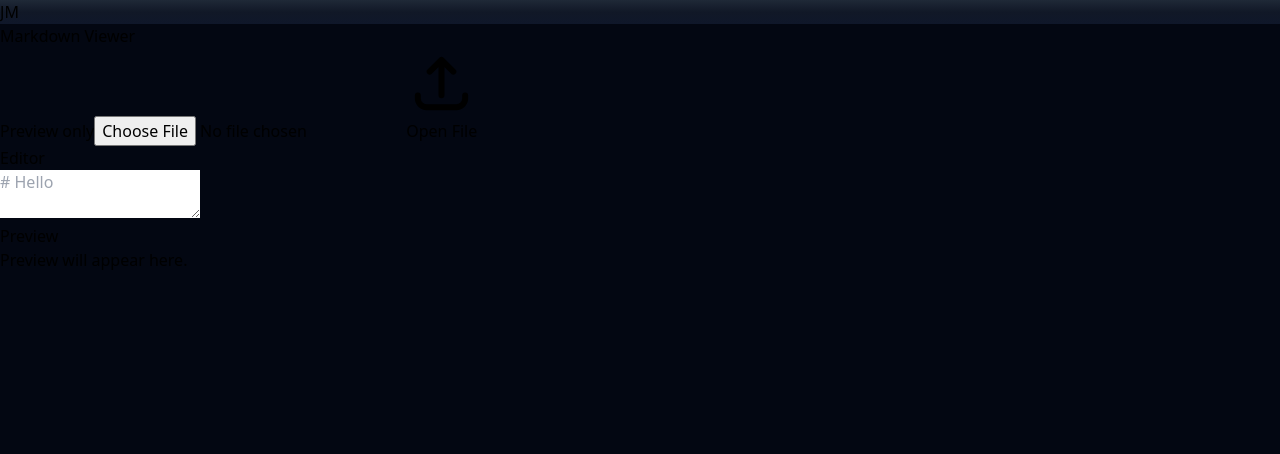
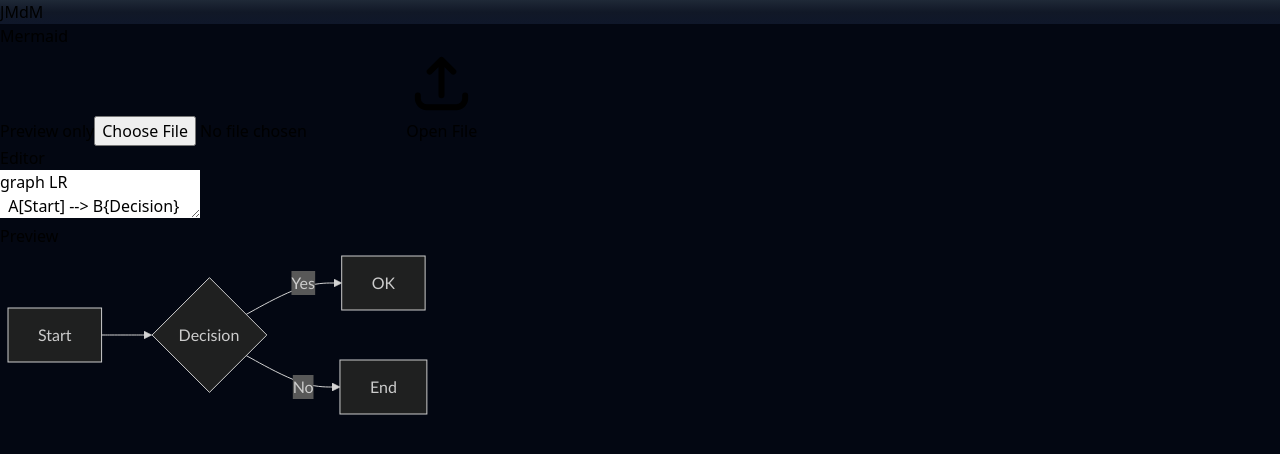
Before and after one commit to mznet/picosat, a React (Vite) app: page / in a window 1280 px wide. Both pictures are taken after a click on the button "Mermaid". Shown: the top 454 px of the page. Built offline with nearby package versions, Linux system fonts and the light colour scheme.

Commit message:
feat: add Mermaid tool with editor, preview, and Open File

```diff
--- a/package.json
+++ b/package.json
@@ -19,7 +19,8 @@
     "react": "^18.3.1",
     "react-dom": "^18.3.1",
     "react-markdown": "^9.0.1",
-    "remark-gfm": "^4.0.0"
+    "remark-gfm": "^4.0.0",
+    "mermaid": "^11.0.0"
   },
   "devDependencies": {
     "@eslint/js": "^9.17.0",
--- a/src/App.tsx
+++ b/src/App.tsx
@@ -1,6 +1,7 @@
 import { useState, useCallback, useMemo, useRef, useEffect } from 'react'
 import Sidebar, { type ViewType } from './components/Sidebar'
 import MarkdownViewer from './components/MarkdownViewer'
+import MermaidViewer from './components/MermaidViewer'
 
 type DiffType = 'added' | 'removed' | 'changed' | 'unchanged'
 
@@ -709,6 +710,11 @@ function App() {
             <MarkdownViewer />
           </div>
         )}
+        {currentView === 'mermaid' && (
+          <div className="max-w-[1800px] mx-auto px-4 py-6 w-full flex-1 flex flex-col min-h-0">
+            <MermaidViewer />
+          </div>
+        )}
       </main>
     </div>
   )
--- /dev/null
+++ b/src/components/MermaidViewer.tsx
@@ -0,0 +1,162 @@
+import { useState, useCallback, useRef, useEffect } from 'react'
+import mermaid from 'mermaid'
+
+function isTauriEnv(): boolean {
+  if (typeof window === 'undefined') return false
+  const w = window as unknown as { __TAURI_INTERNALS__?: unknown; __TAURI__?: unknown }
+  return w.__TAURI_INTERNALS__ != null || w.__TAURI__ != null
+}
+
+const DEFAULT_CODE = `graph LR
+  A[Start] --> B{Decision}
+  B -->|Yes| C[OK]
+  B -->|No| D[End]`
+
+export default function MermaidViewer() {
+  const [code, setCode] = useState(DEFAULT_CODE)
+  const [fileName, setFileName] = useState<string | null>(null)
+  const [previewOnly, setPreviewOnly] = useState(false)
+  const [svg, setSvg] = useState<string | null>(null)
+  const [error, setError] = useState<string | null>(null)
+  const fileInputRef = useRef<HTMLInputElement>(null)
+  const renderIdRef = useRef(0)
+
+  useEffect(() => {
+    mermaid.initialize({
+      startOnLoad: false,
+      theme: 'dark',
+      securityLevel: 'loose',
+    })
+  }, [])
+
+  useEffect(() => {
+    if (!code.trim()) {
+      setSvg(null)
+      setError(null)
+      return
+    }
+    const id = `mermaid-${++renderIdRef.current}`
+    mermaid
+      .render(id, code)
+      .then(({ svg: result }) => {
+        setSvg(result)
+        setError(null)
+      })
+      .catch((e) => {
+        setError(e.message ?? 'Invalid diagram')
+        setSvg(null)
+      })
+  }, [code])
+
+  const handleOpenFile = useCallback(async () => {
+    if (isTauriEnv()) {
+      try {
+        const { open } = await import('@tauri-apps/plugin-dialog')
+        const { invoke } = await import('@tauri-apps/api/core')
+        const selected = await open({
+          multiple: false,
+          filters: [
+            { name: 'Mermaid', extensions: ['mmd', 'md', 'mermaid'] },
+            { name: 'All', extensions: ['*'] },
+          ],
+        })
+        if (selected && typeof selected === 'string') {
+          const content = (await invoke('read_file_content', { path: selected })) as string
+          setCode(content)
+          setFileName(selected.split(/[/\\]/).pop() ?? null)
+        }
+      } catch (e) {
+        console.error('Failed to open file:', e)
+      }
+    } else {
+      fileInputRef.current?.click()
+    }
+  }, [])
+
+  const handleFileInputChange = useCallback((e: React.ChangeEvent<HTMLInputElement>) => {
+    const file = e.target.files?.[0]
+    if (!file) return
+    const reader = new FileReader()
+    reader.onload = () => {
+      setCode(String(reader.result ?? ''))
+      setFileName(file.name)
+    }
+    reader.readAsText(file)
+    e.target.value = ''
+  }, [])
+
+  return (
+    <div className="flex-1 flex flex-col min-h-0">
+      <div className="mb-4 flex items-center justify-between">
+        <h2 className="text-lg font-medium text-gray-200">Mermaid</h2>
+        <div className="flex items-center gap-2">
+          <button
+            type="button"
+            onClick={() => setPreviewOnly((p) => !p)}
+            className="px-3 py-1.5 text-xs font-medium rounded-md bg-gray-800 text-gray-300 hover:bg-gray-700 border border-gray-700 transition-colors"
+            title={previewOnly ? 'Editor + Preview (반반)' : 'Preview만 전체'}
+          >
+            {previewOnly ? 'Split' : 'Preview only'}
+          </button>
+          <input
+            ref={fileInputRef}
+            type="file"
+            accept=".mmd,.mermaid,.md,text/plain"
+            className="hidden"
+            onChange={handleFileInputChange}
+          />
+          <button
+            onClick={handleOpenFile}
+            className="px-3 py-1.5 text-xs font-medium rounded-md bg-gray-800 text-gray-300 hover:bg-gray-700 border border-gray-700 transition-colors flex items-center gap-2"
+          >
+            <svg className="w-4 h-4" fill="none" viewBox="0 0 24 24" stroke="currentColor">
+              <path strokeLinecap="round" strokeLinejoin="round" strokeWidth={2} d="M4 16v1a3 3 0 003 3h10a3 3 0 003-3v-1m-4-8l-4-4m0 0L8 8m4-4v12" />
+            </svg>
+            Open File
+          </button>
+        </div>
+      </div>
+      {fileName && (
+        <p className="text-xs text-gray-500 mb-2">File: {fileName}</p>
+      )}
+      <div className="flex-1 flex gap-4 min-h-0 border border-gray-800 rounded-lg overflow-hidden bg-gray-950">
+        {!previewOnly && (
+          <>
+            <div className="flex-1 flex flex-col min-w-0">
+              <div className="px-3 py-2 border-b border-gray-800 text-xs font-medium text-gray-500 bg-gray-900/50">
+                Editor
+              </div>
+              <textarea
+                value={code}
+                onChange={(e) => setCode(e.target.value)}
+                placeholder="graph LR&#10;  A --> B"
+                spellCheck={false}
+                className="flex-1 w-full p-4 font-mono text-sm text-gray-100 bg-gray-950 placeholder-gray-600 focus:outline-none focus:ring-0 resize-none"
+              />
+            </div>
+            <div className="w-px bg-gray-800 flex-shrink-0" />
+          </>
+        )}
+        <div className="flex-1 flex flex-col min-w-0 overflow-auto">
+          <div className="px-3 py-2 border-b border-gray-800 text-xs font-medium text-gray-500 bg-gray-900/50 flex-shrink-0">
+            Preview
+          </div>
+          <div className="flex-1 p-4 overflow-auto flex items-center justify-center min-h-[200px]">
+            {error && (
+              <p className="text-red-400 text-sm">{error}</p>
+            )}
+            {svg && !error && (
+              <div
+                className="mermaid-preview"
+                dangerouslySetInnerHTML={{ __html: svg }}
+              />
+            )}
+            {!code.trim() && !error && (
+              <p className="text-gray-500 italic">Preview will appear here.</p>
+            )}
+          </div>
+        </div>
+      </div>
+    </div>
+  )
+}
--- a/src/components/Sidebar.tsx
+++ b/src/components/Sidebar.tsx
@@ -1,4 +1,4 @@
-type ViewType = 'json-diff' | 'markdown'
+type ViewType = 'json-diff' | 'markdown' | 'mermaid'
 
 interface SidebarProps {
   currentView: ViewType
@@ -7,7 +7,8 @@ interface SidebarProps {
 
 const views: { id: ViewType; label: string; letter: string }[] = [
   { id: 'json-diff', label: 'JSON Diff', letter: 'J' },
-  { id: 'markdown', label: 'Markdown Viewer', letter: 'M' },
+  { id: 'markdown', label: 'Markdown Viewer', letter: 'Md' },
+  { id: 'mermaid', label: 'Mermaid', letter: 'M' },
 ]
 
 export default function Sidebar({ currentView, onViewChange }: SidebarProps) {
--- a/src/index.css
+++ b/src/index.css
@@ -13,3 +13,8 @@ html, body {
   min-height: 100vh;
   background-color: #030712;
 }
+
+.mermaid-preview svg {
+  max-width: 100%;
+  height: auto;
+}
```
Also changed, not shown: 2 other files (tests, documents, lock files or other folders).
